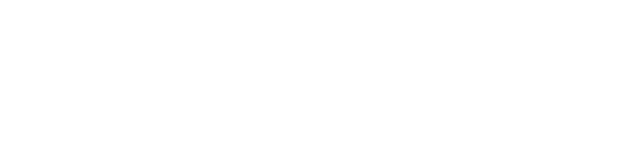
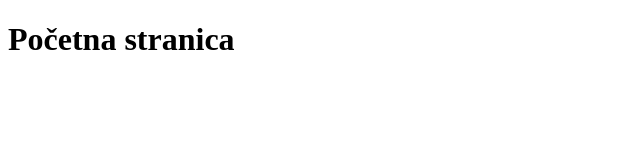
Before and after one commit to aleksandrovicxx/Predavanja, a plain HTML site: page 03_GIT/index.html in a window 1280 px wide. Shown: the whole page, without its empty margins (0-640 px from the left). Drawn offline with Linux system fonts and the light colour scheme.

Commit message:
Dodata stilizacija u folderu git

```diff
--- a/03_GIT/index.html
+++ b/03_GIT/index.html
@@ -6,6 +6,7 @@
     <title>Document</title>
 </head>
 <body>
+    <h1>Početna stranica</h1>
 
 </body>
 </html>
--- /dev/null
+++ b/03_GIT/style.css
@@ -0,0 +1,3 @@
+body{
+    background-color: aquamarine;
+}
```
